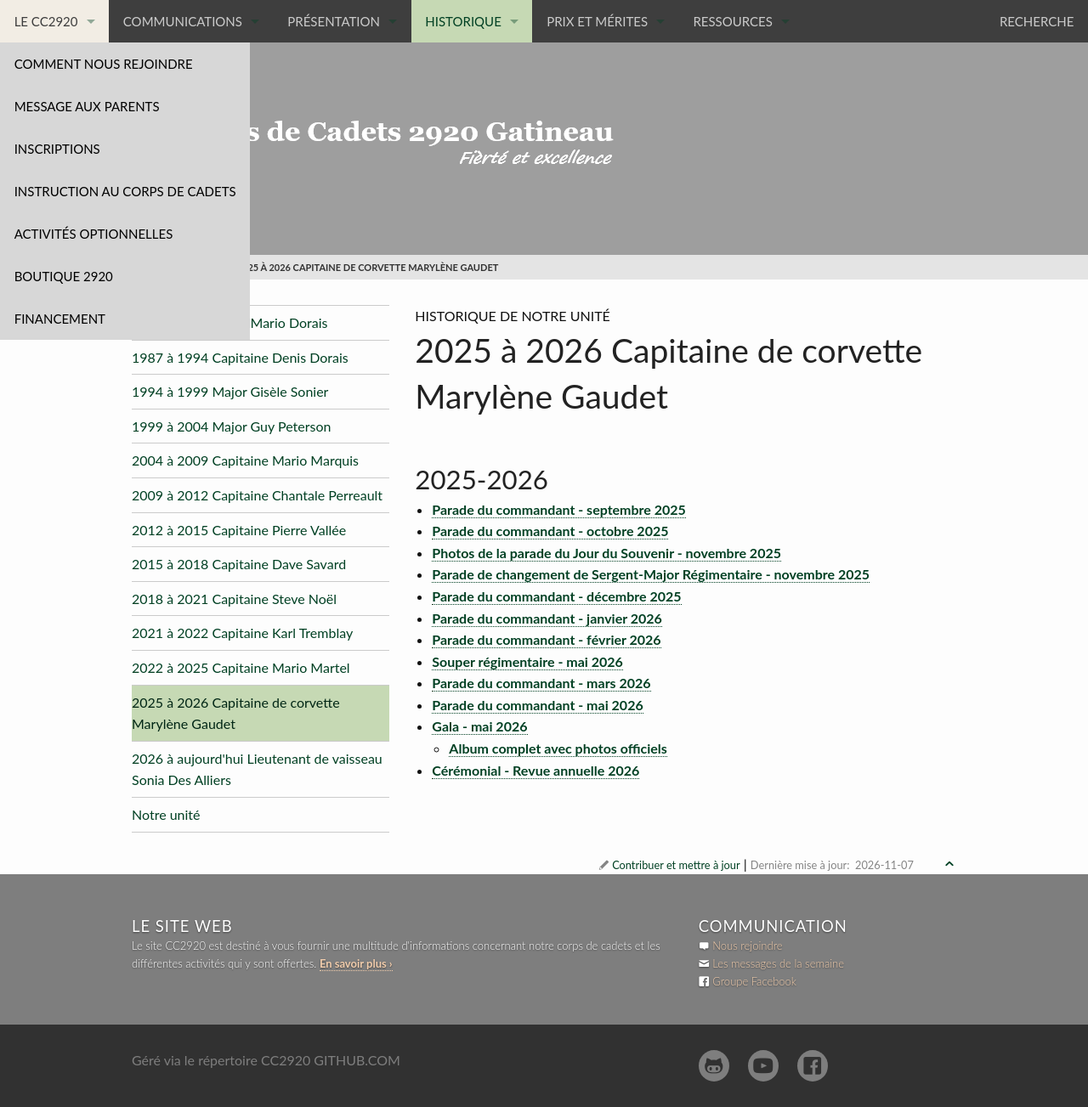
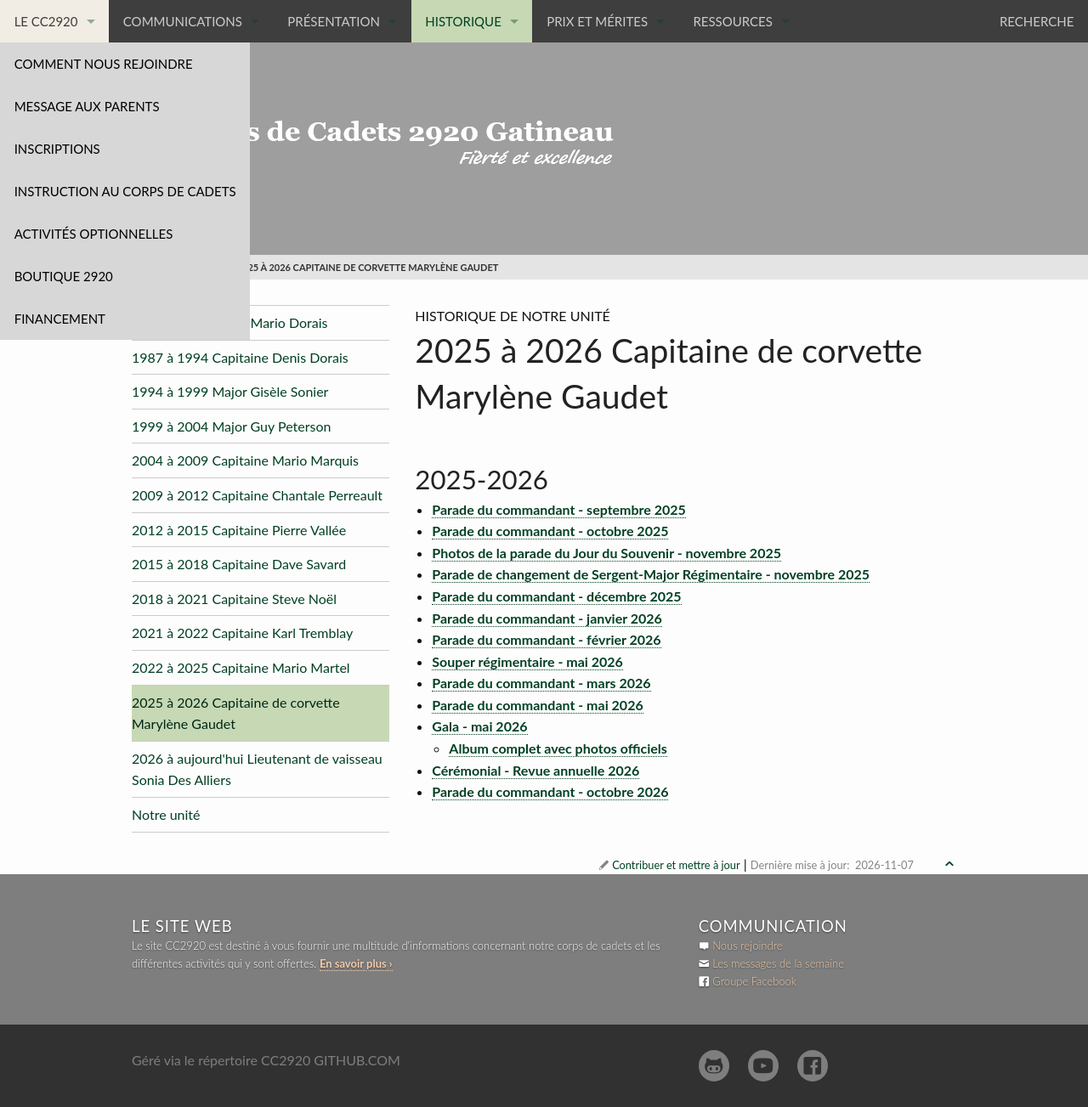
Before and after one commit to CC2920/web, a Jekyll site: the page built from _historique/notre-unite/2025-2026.md, in a window 1280 px wide. Shown: the whole page at 85% size. Built offline with Jekyll 4.4.1, drawn with Linux system fonts in a browser that asks for light colours.

Commit message:
Add October 2026 commandant parade link

```diff
--- a/_historique/notre-unite/2025-2026.md
+++ b/_historique/notre-unite/2025-2026.md
@@ -17,3 +17,4 @@ title: "2025 à 2026 Capitaine de corvette Marylène Gaudet"
 * [Gala - mai 2026](https://photos.app.goo.gl/LDT7R8zdP2p8or1q6)
   *  [Album complet avec photos officiels](https://photos.app.goo.gl/Juhd9BFbMjyfyFHA6)
 * [Cérémonial - Revue annuelle 2026](https://photos.app.goo.gl/1PpHxsYcAnC9uWqp7)
+* [Parade du commandant - octobre 2026](https://photos.app.goo.gl/yLmjQQe6nGMSzZYm8)
```
